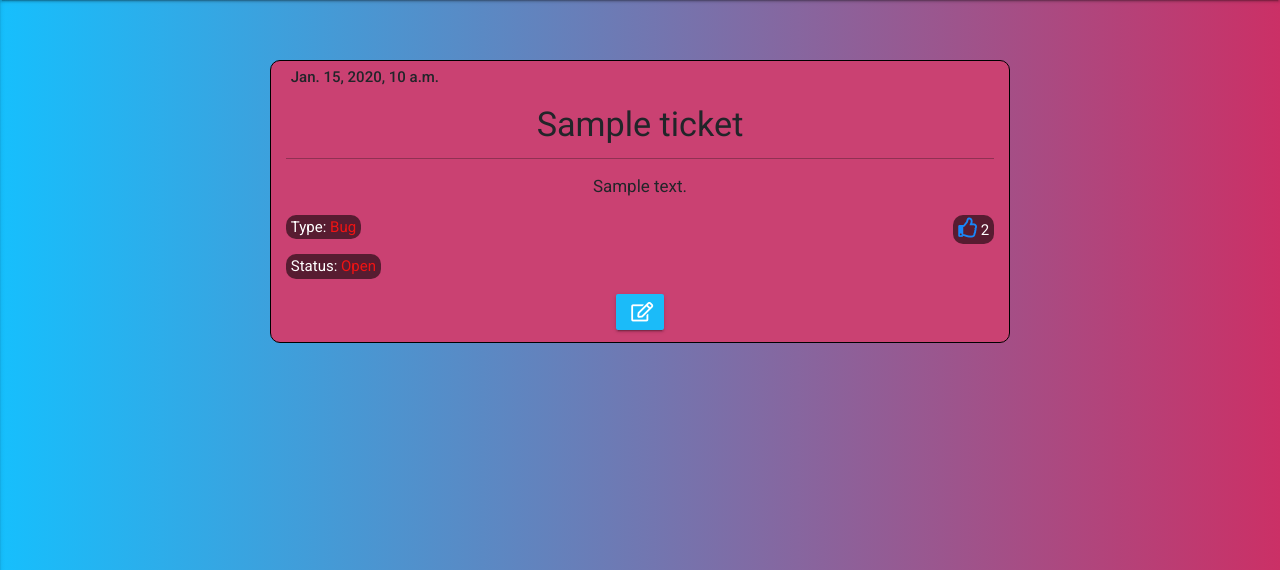
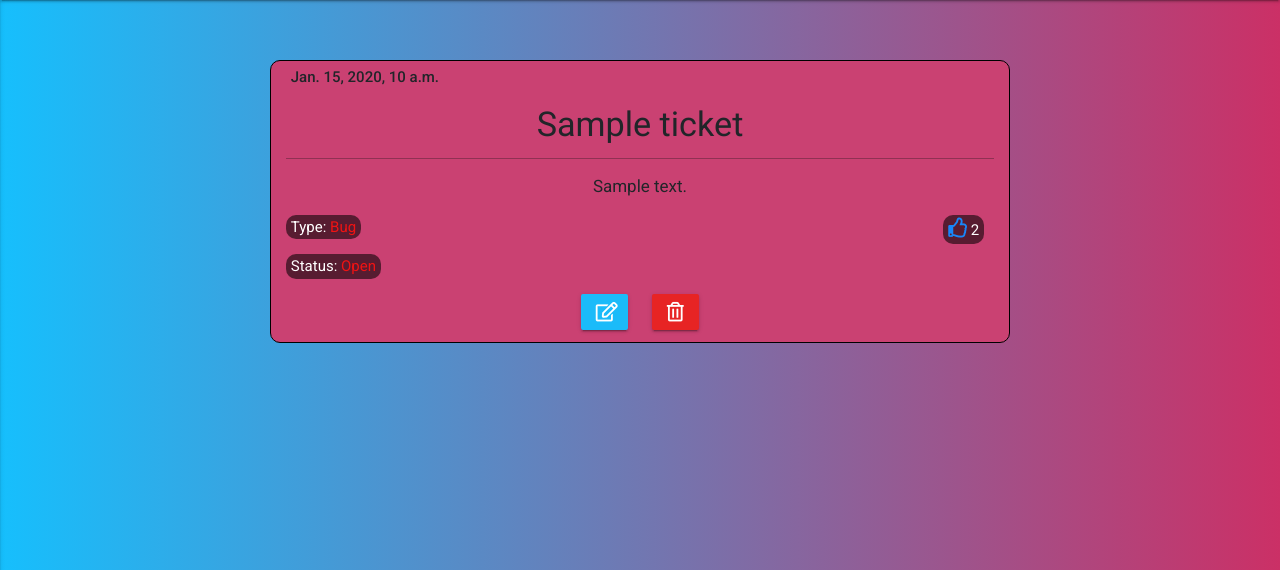
Before and after one commit to dan360z/Full-Stack-Project, a Django app: page /tickets/upvote/1/ in a window 1280 px wide. Shown: the part 64-634 px from the top of the page. Run offline with Django 3.2, Linux system fonts and the light colour scheme; a user stored in the database is signed in; tables that the repository leaves empty hold one stand-in row (values such as "Sample post"); some libraries are stand-ins or nearby versions.

Commit message:
Added delete ticket functionality

```diff
--- a/static/scss/custom.css
+++ b/static/scss/custom.css
@@ -186,10 +186,16 @@ nav .button-collapse i {
     border-radius: 10px;
     padding: 1px 5px; }
   .ticket-container a {
+    margin: 0 10px;
     padding: 0 10px 0 15px;
     background-color: #1bbbf9; }
     .ticket-container a:hover {
       background-color: #0d7ba7; }
+  .ticket-container .delete {
+    padding: 0 15px;
+    background-color: #e72424; }
+    .ticket-container .delete:hover {
+      background-color: #9e1c1c; }
 
 /*---------------Login Page, Registration Form, create/edit ticket forms and User Profile Page----------------------------------*/
 .form-wrapper {
--- a/static/scss/custom.scss
+++ b/static/scss/custom.scss
@@ -249,10 +249,18 @@ nav .button-collapse i {
         padding: 1px 5px;
     }
     a {
+        margin: 0 10px;
         padding: 0 10px 0 15px;
         background-color: #1bbbf9;
         &:hover {
             background-color: #0d7ba7;
+        }
+    }
+    .delete {
+        padding: 0 15px;
+        background-color: #e72424;
+        &:hover {
+            background-color: #9e1c1c;
         }
     }
 }
--- a/tickets/templates/fullticket.html
+++ b/tickets/templates/fullticket.html
@@ -37,6 +37,7 @@
                 {% if user.email == ticket.email %}
                 <div class="text-center">
                     <a href="{% url 'edit_ticket' ticket.id %}" class="btn"><i class="far fa-edit"></i></a>
+                    <a href="{% url 'delete_ticket' ticket.id %}" class="btn delete"><i class="far fa-trash-alt"></i></a>
                 </div>
                 {% endif %}
             </div>
--- a/tickets/urls.py
+++ b/tickets/urls.py
@@ -1,5 +1,5 @@
 from django.conf.urls import url
-from .views import full_ticket, upvote, create_or_edit_ticket
+from .views import full_ticket, upvote, create_or_edit_ticket, delete_ticket
 
 
 
@@ -8,4 +8,5 @@ urlpatterns = [
     url(r'^upvote/(?P<pk>\d+)/$', upvote, name='upvote'),
     url(r'^new/$', create_or_edit_ticket, name='create_ticket'),
     url(r'^(?P<pk>\d+)/edit/$', create_or_edit_ticket, name='edit_ticket'),
+    url(r'^delete(?P<pk>\d+)/$', delete_ticket, name='delete_ticket'),
 ]
--- a/tickets/views.py
+++ b/tickets/views.py
@@ -29,7 +29,7 @@ def full_ticket(request, pk):
     ticket = get_object_or_404(Ticket, pk=pk)
     return render(request, "fullticket.html", {'ticket': ticket}, {'user': user})
 
-
+@login_required
 def upvote(request, pk):
     """
     This increments the upvotes on a ticket by one
@@ -58,3 +58,13 @@ def create_or_edit_ticket(request, pk=None):
     else:
         form = TicketForm(instance=ticket)
     return render(request, 'ticketform.html', {'form': form})
+
+@login_required
+def delete_ticket(request, pk):
+    """
+    This deletes a ticket.
+    """
+    ticket = get_object_or_404(Ticket, pk=pk)
+    ticket.delete()
+    messages.success(request, "Your ticket has been deleted!")
+    return redirect(get_tickets)
```
Also changed, not shown: 1 other file.
